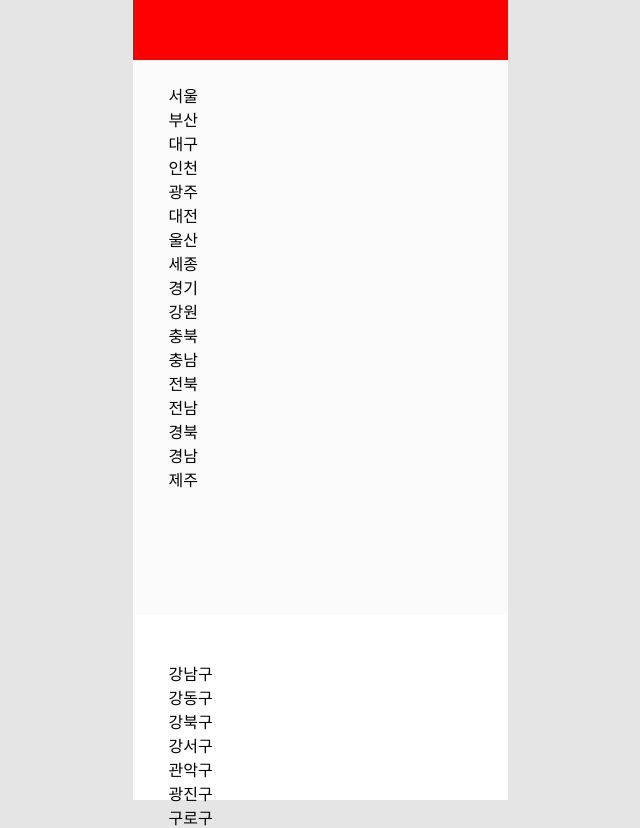
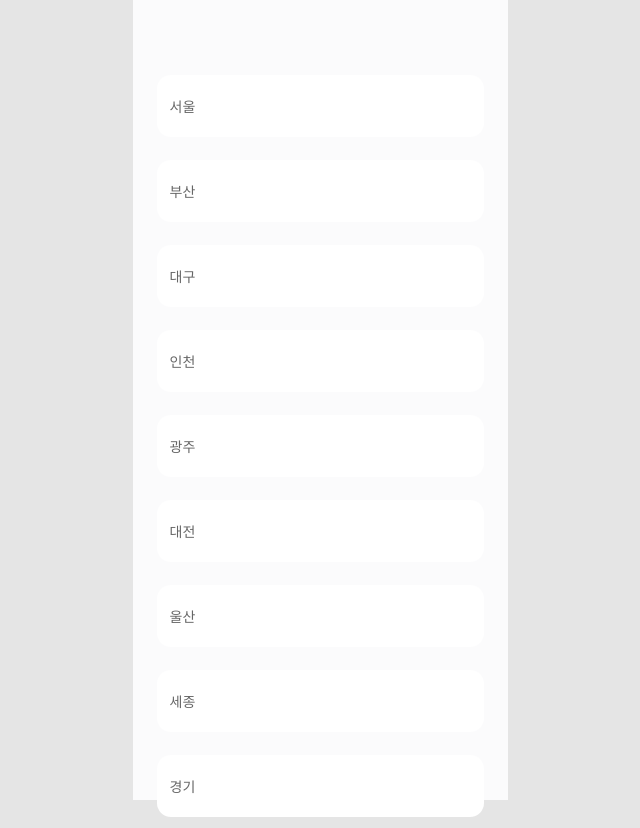
Before and after one commit to Moobpl/Moobpl, a React (Create React App) app: page /moobadd in a window 1280 px wide. Shown: the top 828 px of the page, without its empty margins (320-960 px from the left). Built offline with nearby package versions, Linux system fonts and the light colour scheme.

Commit message:
아코디언메뉴 작업중

```diff
--- a/src/components/Header.jsx
+++ b/src/components/Header.jsx
@@ -15,5 +15,5 @@ const HeaderWrap = styled.header`
   width: 100%;
   height: 60px;
   display: flex;
-  background-color:red;
+  background-color:transparent;
 `
--- a/src/components/category/AreaCategory.jsx
+++ /dev/null
@@ -1,84 +0,0 @@
-import React, { useState } from "react";
-import { useNavigate} from "react-router-dom";
-import styled from "styled-components";
-import { AREACATEGORIES } from "./AREACATEGORIES";
-
-const AreaCategory = ({ list, closeCategory, categoryAnimation }) => {
-  const [currentCity, setCurrentCity] = useState(1);
-
-  const subCategories = AREACATEGORIES.find(
-    category => category.id === currentCity
-  ).subcategories;
-
-  const navigate = useNavigate();
-
-  const moveToCategory = id => {
-    navigate(`/${id}`);
-  }
-
-  return (
-    <S.AreaCategory>
-      <S.Cities>
-        {AREACATEGORIES.map(city => {
-          return(
-            <div
-              key={city.id}
-              onMouseEnter={() => setCurrentCity(city.id)}
-              isSelected={currentCity === city.id}
-            >
-              <span>{city.name}</span>
-              {currentCity === city.id && (
-                <span>
-                </span>
-              )}
-            </div>
-          );
-        })
-        }
-      </S.Cities>
-      <S.SubCategories>
-        {subCategories.map(subCategory => {
-          return(
-            <div
-              key={subCategory.subCategoryId}
-              isSelected={parseInt(list) === subCategory.subCategoryId}
-              onClick={() => moveToCategory(subCategory.subCategoryId)}
-            >
-              {subCategory.name}
-            </div>
-          );
-        })}
-      </S.SubCategories>
-    </S.AreaCategory>
-  );
-};
-
-const S = {
-  AreaCategory: styled.div`
-    height: 555px;
-    background-color: #fbfbfc;
-    border: none;
-    color: black;
-  `,
-  Cities: styled.ul`
-    width: 168px;
-    height: 100%;
-    padding: 23px 10px 0 36px;
-  `,
-  SubCategories: styled.ul`
-    width: 302px;
-    height: 100%;
-    padding: 23px 0 0 36px;
-  `,
-  Category: styled.li`
-    width: 100%;
-    height: 27px;
-    margin-bottom: 5px;
-    font-size: 13px;
-    font-weight: 100;
-    cursor: pointer;
-  `,
-};
-
-
-export default AreaCategory;
--- /dev/null
+++ b/src/components/category/RegionCategory.jsx
@@ -0,0 +1,80 @@
+import React, {useState, useRef} from 'react';
+import styled from "styled-components";
+
+const RegionCategory = ({id, title, subcategory}) => {
+  const [active, setActive] = useState("");
+  const [height, setHeight] = useState("0px");
+  const content = useRef(null);
+  const list = useRef(null);
+  const toggle = () => {
+        setActive( active === "" ? "active" : "" );
+        setHeight( active === "active" ? "0px" : `${content.current.scrollHeight}px` );
+    };
+  return (
+    <AccItem className={`item${id} ${active}`}>
+        <RegionTab data-index={id} onClick={()=>toggle(id)} ref={list}>
+            <p>{id} {title}</p>
+        </RegionTab>
+
+        <SubRegTab
+              ref={content}
+              style={{height : `${height}`}}
+        >
+            {subcategory.map((data)=>{
+                return(
+                  <div>
+                    {data.name}
+                  </div>
+                );
+              })
+            }
+        </SubRegTab>
+    </AccItem>
+  );
+};
+
+
+
+const AccItem = styled.div`
+  width:100%;
+  max-width:768px;
+  margin:0 auto;
+  text-align:left;
+  .content{
+
+  }
+
+`;
+
+const RegionTab = styled.button`
+  position:relative;
+  width:100%;
+  font-size:14px;
+  text-align:left;
+  border: none;
+  color:#666;
+  background-color:#fff;
+  border-radius: 14px;
+  padding: 21px 0px 21px 13px;
+  margin-bottom:23px;
+`;
+
+const SubRegTab = styled.div`
+  overflow:hidden;height:0;transition: height .3s ease;
+
+      > div{
+        padding:13px 12px;
+        background-color:#faf3ef;
+        border-radius: 14px;
+        font-size:14px;
+        color:#7e7e7e;
+        margin-bottom:14px;
+      }
+      &.active{
+      background-color:#fff;
+      .content{
+          height:auto;
+      }
+  }
+`
+export default RegionCategory;
--- a/src/index.css
+++ b/src/index.css
@@ -3,6 +3,9 @@
   margin:0;
   padding:0;
   font-family: 'Noto Sans KR', sans-serif;
+}
+li {
+  list-style: none;
 }
 body {
   margin: 0;
@@ -17,7 +20,7 @@ body {
   max-width: 375px;
   position: relative;
   margin: 0 auto;
-  background-color:#fff;
+  background-color:#fbfbfc;
 }
 code {
   /* font-family: source-code-pro, Menlo, Monaco, Consolas, 'Courier New',
--- a/src/pages/MoobAdd.jsx
+++ b/src/pages/MoobAdd.jsx
@@ -1,39 +1,34 @@
-import React, { useState } from "react";
-import AreaCategory from "../components/category/AreaCategory";
+import React from "react";
+import styled from "styled-components";
+import RegionCategory from "../components/category/RegionCategory";
+import {AREACATEGORIES} from '../components/category/AREACATEGORIES';
 
-
-const MoobAdd = ({ list, city, subCategory }) => {
-  const [isCategoryOpen, setIsCategoryOpen] = useState(true);
-  const [categoryAnimation, setCategoryAnimation] = useState(true);
-
-  const openCategory = () => {
-    setIsCategoryOpen(true);
-  }
-
-  const closeCategory = () => {
-    setCategoryAnimation(false);
-    setTimeout(() => {
-      setIsCategoryOpen(false);
-      setCategoryAnimation(true);
-    }, 100);
-  }
+const MoobAddPlus = () => {
   return (
-    <>
-      <div className="SelectCategory"
-        onMouseEnter={openCategory}
-      >
-        <span>{city}</span>
-        <span>{subCategory}</span>
-        {isCategoryOpen && (
-          <AreaCategory
-            list={list}
-            closeCategory={closeCategory}
-            categoryAnimation={categoryAnimation}
-          />
-        )}
-      </div>
-    </>
-  );
+    <Wrap>
+      {AREACATEGORIES.map((item) => {
+          return(
+            <>
+              <RegionCategory
+                key={item.id}
+                title={item.name}
+                subcategory={item.subcategories}
+              >
+              </RegionCategory>
+            </>
+          );
+        })
+      }
+    </Wrap>
+  )
 };
 
-export default MoobAdd;
+const Wrap = styled.div`
+  width:100%;
+  margin-top:15px;
+  padding:0 24px;
+  box-sizing: border-box;
+  overflow-y: hidden;
+`;
+
+export default MoobAddPlus;
```
Also changed, not shown: public/images/toggleArrow.png (added).
